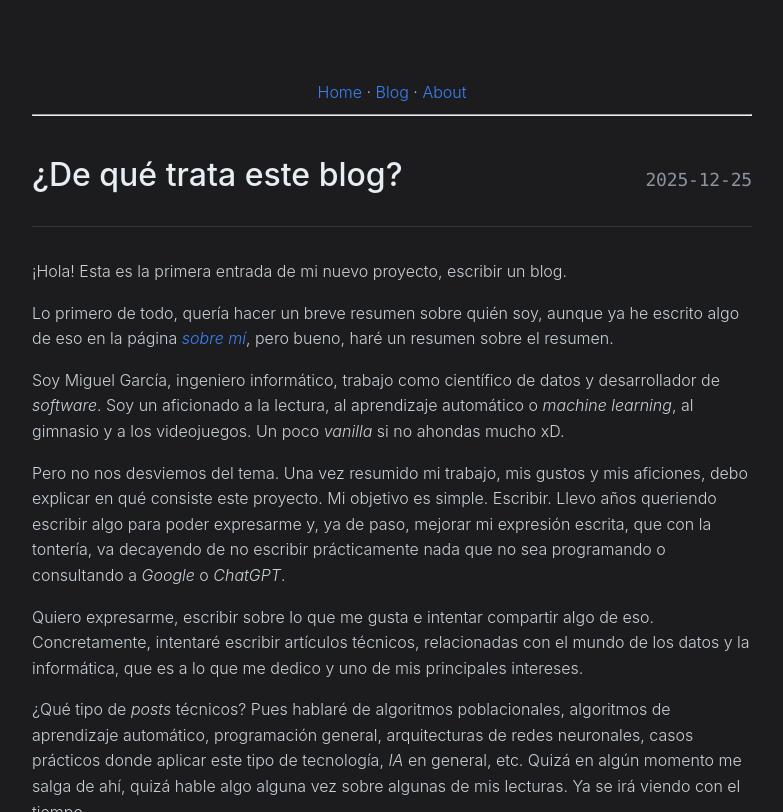
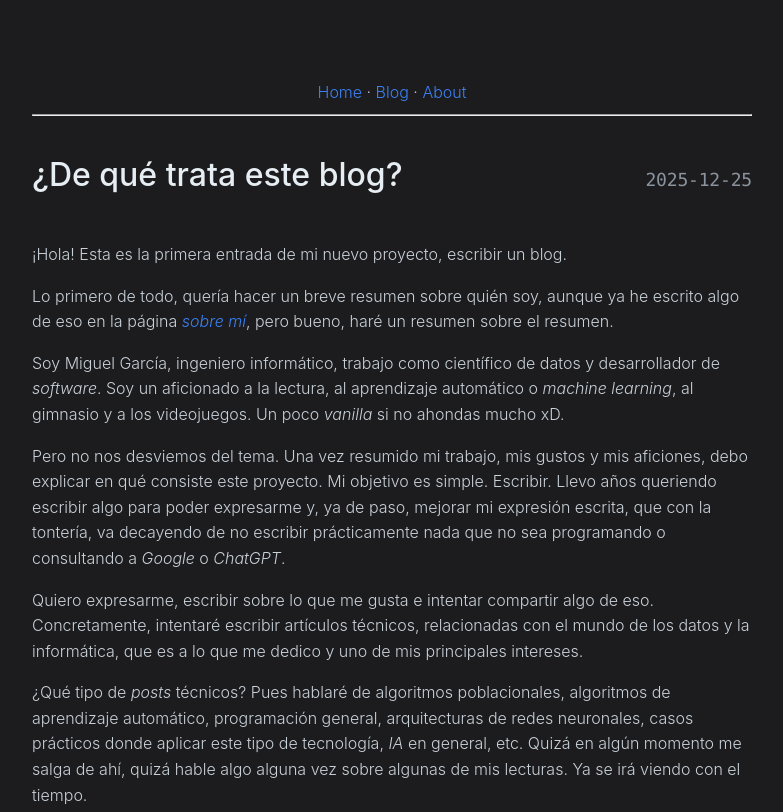
Before and after one commit to Migue8gl/Migue8gl.github.io, a Jekyll site: the page built from _posts/2025-12-25-de-que-trata-este-blog.md, in a window 1280 px wide. Shown: the top 812 px of the page, without its empty margins (248-1031 px from the left). Built offline with Jekyll 4.4.1, drawn with Linux system fonts in a browser that asks for light colours; grey boxes are pictures that could not be loaded.

Commit message:
Adjust margin and padding in styles.css
Updated styles for improved layout and spacing.

```diff
--- a/css/styles.css
+++ b/css/styles.css
@@ -83,10 +83,11 @@ blockquote {
   justify-content: space-between;
   align-items: baseline;
   flex-wrap: wrap;
-  margin-bottom: 2rem;
+  margin-bottom: 0; /* Cambiar de 2rem a 0 */
   padding-bottom: 1rem;
-  border-bottom: 1px solid #373737;
+  border-bottom: none; /* Eliminar la línea aquí */
 }
+
 
 /* Blog links */
 .blog-links {
@@ -361,8 +362,8 @@ li {
 
 .table-of-contents {
   background: transparent;
-  padding: 2rem 0;
-  margin: 2.5rem 0;
+  padding: 1.5rem 0 2rem 0;
+  margin: 0 0 2.5rem 0;
   border-top: 1px solid #373737;
   border-bottom: 1px solid #373737;
 }
```
